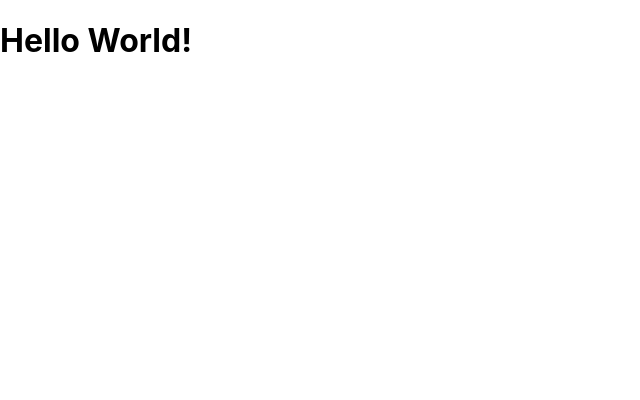
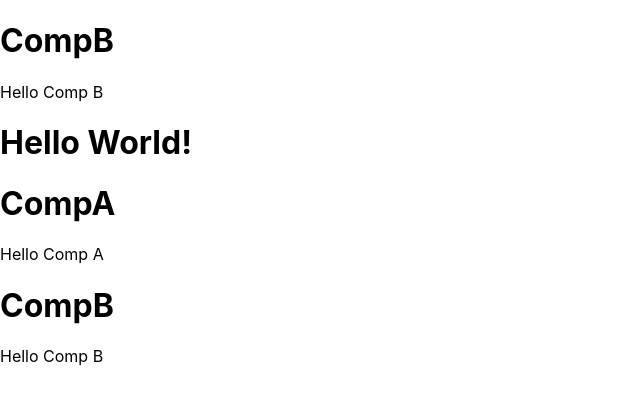
Before and after one commit to lrangelc/nextjs-content-manager-app, a Next.js app: page / in a window 1280 px wide. Shown: the top 400 px of the page, without its empty margins (0-640 px from the left). Built offline with nearby package versions, Linux system fonts and the light colour scheme.

Commit message:
components

```diff
--- a/pages/_app.js
+++ b/pages/_app.js
@@ -5,4 +5,4 @@ function MainApp({ Component, pageProps }) {
   return <Component {...pageProps} />
 }
 
-export default MainApp
+export default MainApp;
--- a/pages/index.js
+++ b/pages/index.js
@@ -2,8 +2,33 @@
 // import Image from 'next/image'
 // import styles from '../styles/Home.module.css'
 
-export default function Home() {
+function CompA() {
   return (
-    <h1>Hello World!</h1>
-  )
+    <>
+      <h1>CompA</h1>
+      <p>Hello Comp A</p>
+      <CompB />
+    </>
+  );
 }
+
+function CompB() {
+  return (
+    <>
+      <h1>CompB</h1>
+      <p>Hello Comp B</p>
+    </>
+  );
+}
+
+function Home() {
+  return (
+    <>
+      <CompB />
+      <h1>Hello World!</h1>
+      <CompA />
+    </>
+  );
+}
+
+export default Home;
```
